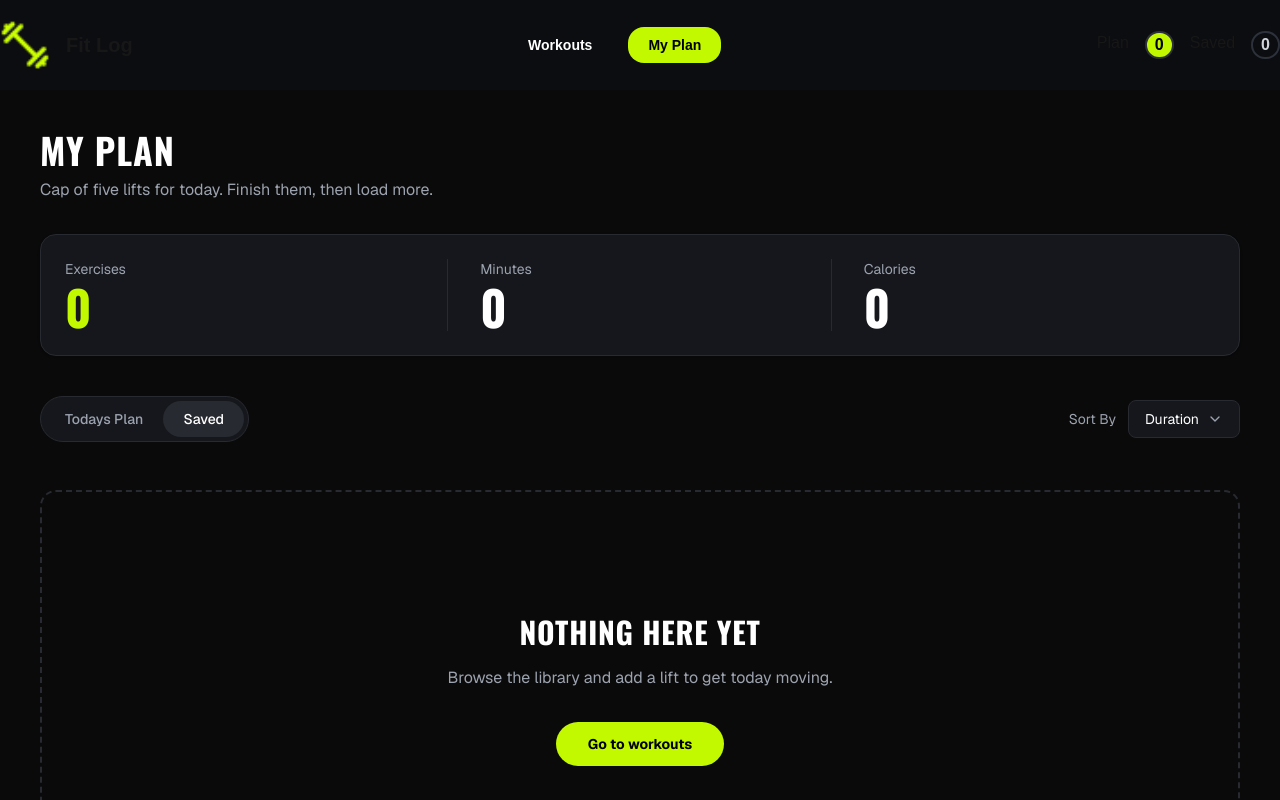
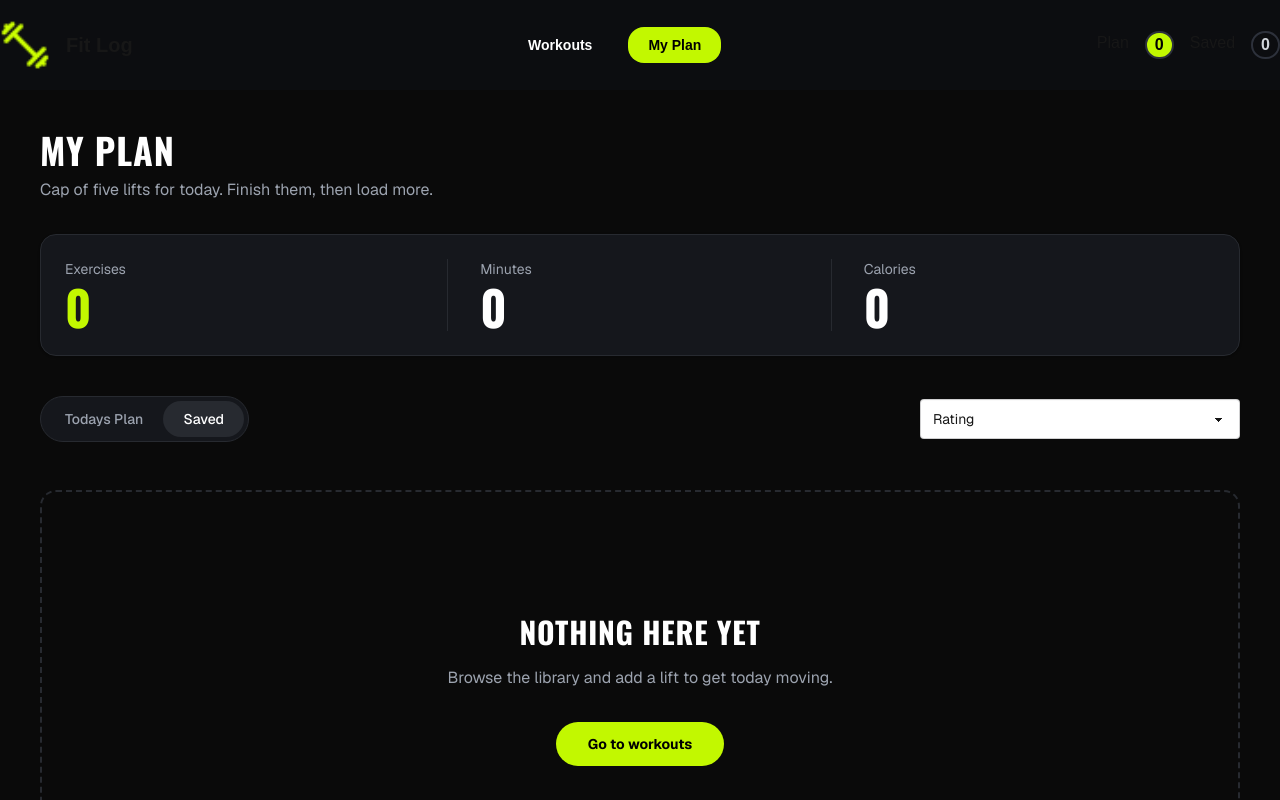
Before and after one commit to ceetahSG/Fit-Log, a Next.js app: page /myPlan in a window 1280 px wide. Shown: the top 800 px of the page. Built offline with nearby package versions, Linux system fonts and the light colour scheme.

Commit message:
add sorting

```diff
--- a/src/app/components/homepage/Workouts.tsx
+++ b/src/app/components/homepage/Workouts.tsx
@@ -3,7 +3,9 @@ import WorkoutCard from "../shared/WorkoutCard";
 import IWorkout from "@/type/type";
 import Link from "next/link";
 const getWorkouts = async () => {
-  const response = await fetch("https://api.abcz.workers.dev/api/fitlog");
+  const response = await fetch("https://api.abcz.workers.dev/api/fitlog", {
+    cache: "force-cache",
+  });
   const data = await response.json();
   return data;
 };
--- a/src/app/components/shared/WorkoutCard.tsx
+++ b/src/app/components/shared/WorkoutCard.tsx
@@ -19,6 +19,7 @@ const WorkoutCard = ({ workout }: { workout: IWorkout }) => {
             src={workout.image}
             alt={workout.name}
             fill
+            sizes="(max-width: 768px) 100vw, 50vw"
             className="object-cover"
           />
         </div>
--- a/src/app/myPlan/page.tsx
+++ b/src/app/myPlan/page.tsx
@@ -3,7 +3,6 @@ import { WorkoutsContext } from "@/context/WorkoutsContext";
 import React, { useContext, useState } from "react";
 import Link from "next/link";
 import { Oswald } from "next/font/google";
-import { ChevronDown } from "lucide-react";
 import IWorkout from "@/type/type";
 import TodaysPlanCard from "../components/myplan/TodaysPlanCard";
 import SavedCard from "../components/myplan/SavedCard";
@@ -25,6 +24,22 @@ const MyPlanPage = () => {
   console.log("addWorkout:", addWorkout.length);
   // State to manage which tab is currently selected (matching the image which has "Saved" selected)
   const [activeTab, setActiveTab] = useState("Saved");
+  const [sortBy, setSortBy] = useState<"rating" | "duration" | "calories">(
+    "rating",
+  );
+  const sortWorkouts = (workout: IWorkout[]) => {
+    const sortedWorkouts = [...workout];
+    if (sortBy === "rating") {
+      sortedWorkouts.sort((a, b) => b.rating - a.rating);
+    } else if (sortBy === "duration") {
+      sortedWorkouts.sort((a, b) => b.duration - a.duration);
+    } else if (sortBy === "calories") {
+      sortedWorkouts.sort((a, b) => b.caloriesBurned - a.caloriesBurned);
+    }
+    return sortedWorkouts;
+  };
+  const sortedAddWorkout = sortWorkouts(addWorkout);
+  const sortedSaveWorkout = sortWorkouts(saveWorkout);
   return (
     <div className=" bg-[#0a0a0a] p-4 py-10 md:p-10 font-sans container mx-auto">
       <div className=" flex  flex-col gap-8">
@@ -106,13 +121,19 @@ const MyPlanPage = () => {
           </div>
 
           {/* Sort By Dropdown */}
-          <div className="flex items-center gap-3">
-            <span className="text-sm text-[#9ca3af]">Sort By</span>
-            <button className="flex items-center gap-2 rounded-lg border border-[#272a30] bg-[#15171c] px-4 py-2 text-sm text-white transition-colors hover:bg-[#272a30]">
-              Duration
-              <ChevronDown size={16} className="text-[#9ca3af]" />
-            </button>
-          </div>
+          <select
+            defaultValue="Rating"
+            className="select appearance-none"
+            value={sortBy}
+            onChange={(e) =>
+              setSortBy(e.target.value as "rating" | "duration" | "calories")
+            }
+          >
+            <option disabled={true}>Sort By</option>
+            <option value="rating">Rating</option>
+            <option value="duration">Duration</option>
+            <option value="calories">Calories</option>
+          </select>
         </div>
 
         {/* Empty State Content Area */}
@@ -152,14 +173,14 @@ const MyPlanPage = () => {
         )}
         {activeTab === "Today's Plan" && addWorkout.length > 0 && (
           <div className="mt-4 flex flex-col gap-4">
-            {addWorkout.map((workout: IWorkout) => (
+            {sortedAddWorkout.map((workout: IWorkout) => (
               <TodaysPlanCard key={workout.id} workout={workout} />
             ))}
           </div>
         )}
         {activeTab === "Saved" && saveWorkout.length > 0 && (
           <div className="mt-4 flex flex-col gap-4">
-            {saveWorkout.map((workout: IWorkout) => (
+            {sortedSaveWorkout.map((workout: IWorkout) => (
               <SavedCard key={workout.id} workout={workout} />
             ))}
           </div>
--- a/src/app/workout/[id]/page.tsx
+++ b/src/app/workout/[id]/page.tsx
@@ -71,6 +71,7 @@ const WorkoutDetailsPage = async ({ params }: IWorkoutDetailsPageProps) => {
             src={workout.image}
             alt={workout.name}
             fill
+            sizes="(max-width: 768px) 100vw, 50vw"
             className="object-cover"
           />
         </div>
```
